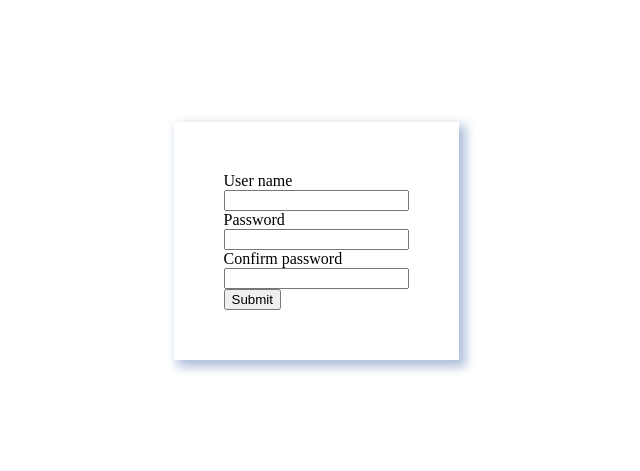
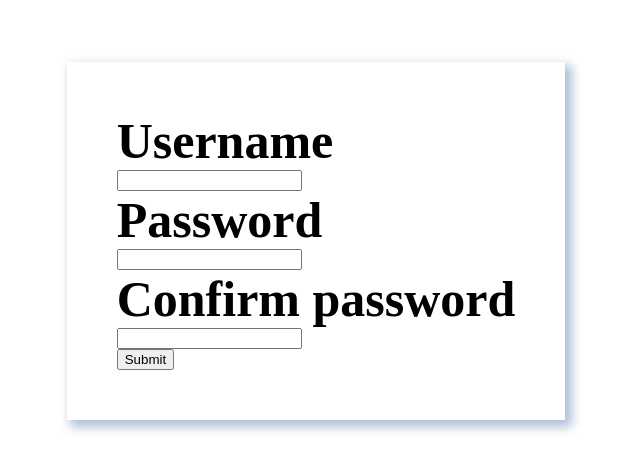
Before and after one commit to TymeeK/tabletop-website, a React (Create React App) app: page /signup in a window 1280 px wide. Shown: the part 167-638 px from the top of the page, without its empty margins (332-972 px from the left). Built offline with nearby package versions, Linux system fonts and the light colour scheme.

Commit message:
Added box-shadow and increased font for labels in signup

```diff
--- a/src/Components/Signup.js
+++ b/src/Components/Signup.js
@@ -3,7 +3,12 @@ import { useForm } from 'react-hook-form';
 import PropTypes from 'prop-types';
 import { yupResolver } from '@hookform/resolvers/yup';
 import * as Yup from 'yup';
-import { PageContainer, FormContainer } from '../Styling/Signup.Style';
+import {
+    PageContainer,
+    FormContainer,
+    FormLabel,
+    FormText,
+} from '../Styling/Signup.Style';
 
 function Signup() {
     const schema = Yup.object().shape({
@@ -26,16 +31,18 @@ function Signup() {
         <PageContainer>
             <FormContainer>
                 <form onSubmit={handleSubmit(onSubmit)}>
-                    <label htmlFor='user'>User name</label>
+                    <div>
+                        <FormLabel htmlFor='user'>Username</FormLabel>
                         <br />
                         <input
                             name='user'
                             type='text'
                             {...register('username', { required: true })}
                         />
-                    <br />
+                    </div>
+
                     <div className='form-group'>
-                        <label>Password</label>
+                        <FormLabel>Password</FormLabel>
                         <br />
                         <input
                             name='password'
@@ -50,9 +57,9 @@ function Signup() {
                         </div>
                     </div>
                     <div>
-                        <label htmlFor='confirmPassword'>
+                        <FormLabel htmlFor='confirmPassword'>
                             Confirm password
-                        </label>
+                        </FormLabel>
                         <br />
                         <input
                             name='confirmPassword'
--- a/src/Styling/Signup.Style.js
+++ b/src/Styling/Signup.Style.js
@@ -13,4 +13,11 @@ export const FormContainer = styled.div`
     box-shadow: 5px 5px 10px 2px #afc0db;
 `;
 
-export const BoldLabel = styled.label``;
+export const FormLabel = styled.label`
+    font-weight: bold;
+    font-size: 50px;
+`;
+
+export const FormText = styled.input.attrs({
+    type: 'text',
+});
```
Lines whose indentation alone changed are shown as unchanged.
